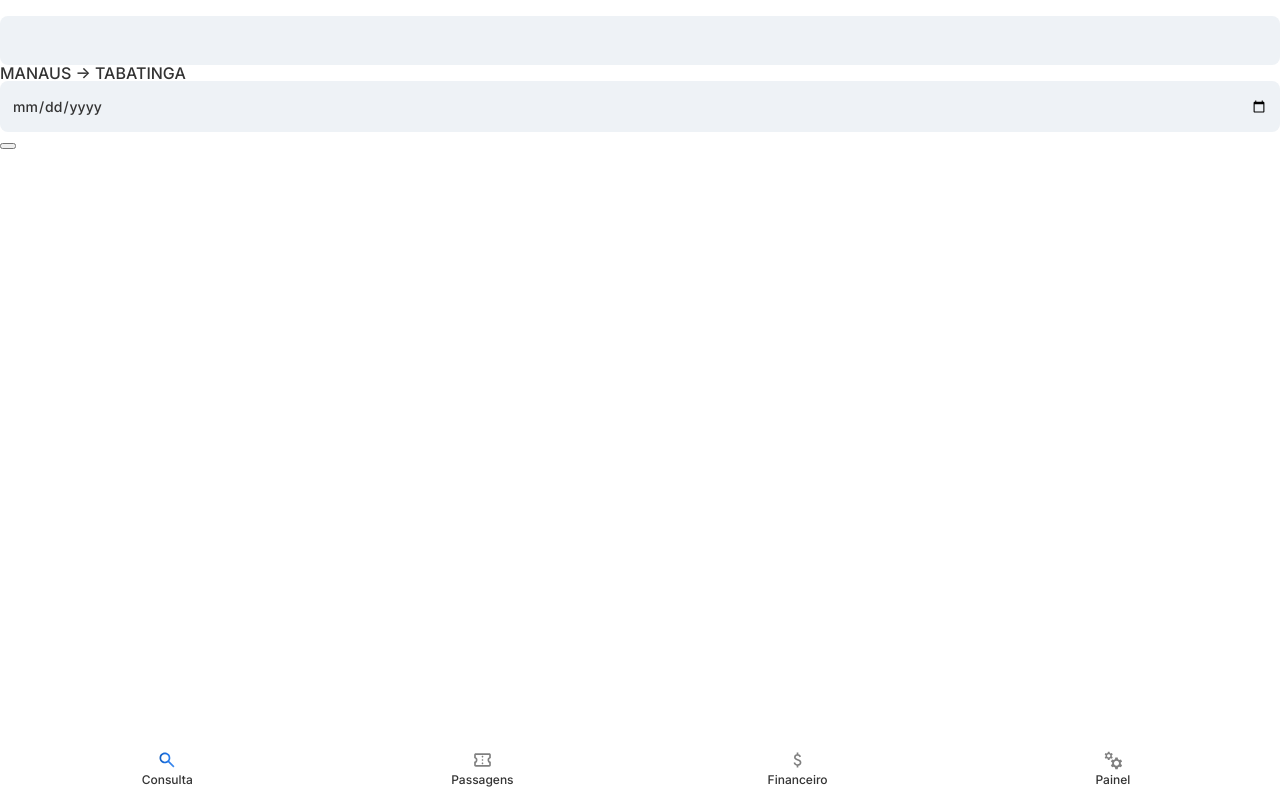
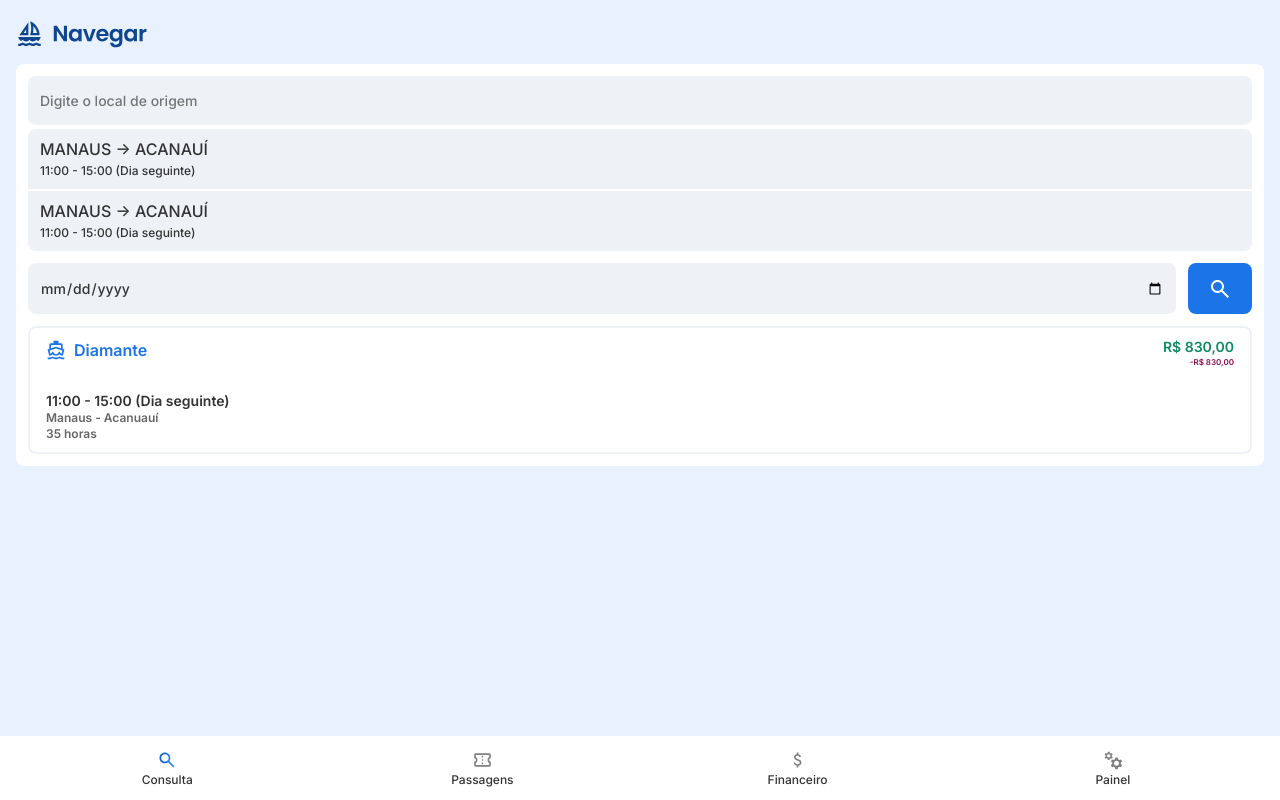
Before and after one commit to eu-erickfernandes/navegar-web, a Django app: page / in a window 1280 px wide. Run offline with Django 5.2, Linux system fonts and the light colour scheme; the visitor is signed in with stand-in values (Sample User, id 1).

Commit message:
Consulta de rotas

```diff
--- a/apps/authentication/actions.py
+++ b/apps/authentication/actions.py
@@ -97,7 +97,7 @@ def user_login(request):
     if user:
         login(request, user)
 
-        return redirect(reverse('route:index'))
+        return redirect(reverse('route:search'))
 
     return render(request, 'authentication/auth.html', {
         'error_messages': error_messages,
--- a/apps/authentication/decorators.py
+++ b/apps/authentication/decorators.py
@@ -4,7 +4,7 @@ from django.shortcuts import redirect
 def redirect_authenticated_user(view):
     def wrapper(request, *args, **kwargs):
         if request.user.is_authenticated:
-            return redirect(reverse('route:index'))
+            return redirect(reverse('route:search'))
 
         return view(request)
 
--- a/static/css/components/button.css
+++ b/static/css/components/button.css
@@ -29,6 +29,17 @@
             color: #FFF;
         }
     }
+
+    &.icon{
+        background-size: 1.5rem;
+        background-position: center;
+        background-repeat: no-repeat;
+        width: fit-content;
+
+        &.search{
+            background-image: url('../../icons/inputs/search.svg');
+        }
+    }
 }
 
 a:has(.button){
--- a/static/css/components/navbar.css
+++ b/static/css/components/navbar.css
@@ -3,9 +3,9 @@
     bottom: 0;
     box-sizing: border-box;
     display: flex;
-    gap: .8rem;
     font-size: .75rem;
     font-weight: 500;
+    gap: .8rem;
     height: var(--navbar-height);
     padding-block: .5rem;
     padding-inline: 1rem;
--- a/static/css/global/layout.css
+++ b/static/css/global/layout.css
@@ -12,21 +12,39 @@ body{
 body{
     display: flex;
     flex-direction: column;
-}
 
-body:has(.page-header){
+    &:has(.page-header){
         padding-top: var(--page-header-height);
     }
 
-body:has(.navbar) main{
-    padding-bottom: var(--navbar-height);
+    &:not(:has(.page-header)){
+        background-color: var(--clr-background);
+
+        main{
+            display: grid;
+            gap: 1rem;
+        }
     }
 
-body .hidden{
-    display: none;
+    &:has(.navbar) main{
+        padding-bottom: calc(var(--navbar-height) + 1rem);
     }
 
     .group{
         display: grid;
         gap: .5rem;
+
+        &.sm{
+            gap: .25rem;
         }
+    }
+
+    .hidden{
+        display: none;
+    }
+}
+
+main{
+    padding-inline: 1rem;
+    padding-block: 1.25rem;
+}
--- a/static/css/global/typography.css
+++ b/static/css/global/typography.css
@@ -25,3 +25,33 @@ body{
         display: none;
     }
 }
+
+.boat-label{
+    align-items: center;
+    color: var(--clr-primary);
+    display: flex;
+    font-weight: 600;
+    gap: .5rem;
+
+    &::before{
+        aspect-ratio: 1;
+        background-image: url('../../icons/labels/boat.svg');
+        background-position: center;
+        background-repeat: no-repeat;
+        background-size: contain;
+        content: '';
+        display: block;
+        width: 1.25rem;
+    }
+}
+
+
+.price-label{
+    color: var(--clr-green-dark);
+    font-weight: 600;
+}
+
+.cost-label{
+    color: var(--clr-red-dark);
+    font-weight: 600;
+}
--- /dev/null
+++ b/static/css/templates/route/search.css
@@ -0,0 +1,81 @@
+.logo{
+    height: 1.75rem;
+    width: auto;
+}
+
+.route-search-form{
+    background-color: var(--clr-white);
+    border-radius: .5rem;
+    gap: .75rem;
+    padding: .75rem;
+
+    .search-input-list{
+        display: grid;
+        gap: .25rem;
+
+        .route-list{
+            border-radius: .5rem;
+            display: grid;
+            gap: .125rem;
+            overflow: hidden;
+
+            li{
+                background-color: var(--clr-gray-light);
+                cursor: pointer;
+                padding: .75rem;
+
+                .route-time{
+                    font-size: .75rem;
+                }
+            }
+        }
+    }
+
+    .search-date-button{
+        display: flex;
+        gap: .75rem;
+    }
+
+    .result-item{
+        background-color: var(--clr-white);
+        border: 2px solid var(--clr-gray-light);
+        border-radius: .5rem;
+        box-sizing: border-box;
+        display: flex;
+        flex-direction: column;
+        justify-content: space-between;
+        height: 8rem;
+        padding-block: .75rem;
+        padding-inline: 1rem;
+        width: 100%;
+
+        .route-value{
+            align-items: flex-start;
+            display: flex;
+            justify-content: space-between;
+
+            .group{
+                text-align: right;
+
+                .price-label{
+                    font-size: 14px;
+                }
+
+                .cost-label{
+                    font-size: .5rem;
+                }
+            }
+        }
+
+        .route-info span{
+            color: var(--clr-text-light);
+            font-size: .75rem;
+            font-weight: 600;
+
+            &.route-time{
+                color: var(--clr-text);
+                font-size: 14px;
+            }
+        }
+    }
+}
--- a/templates/route/search.html
+++ b/templates/route/search.html
@@ -6,26 +6,66 @@
     Consulta de rotas
 {% endblock %}
 
+{% block css_template %}
+    <link rel="stylesheet" href="{% static 'css/templates/route/search.css' %}">
+{% endblock %}
+
 {% block content %}
     <main>
-        <img src="" alt="">
+        <img
+            alt="Logotipo Navegar"
+            class="logo"
+            src="{% static 'images/logo-blue.svg' %}"
+        >
 
-        <div class="">
-            <div>
-                <input type="text">
+        <form class="route-search-form">
+            <div class="search-input-list">
+                <input
+                    name="route"
+                    placeholder="Digite o local de origem"
+                    required
+                    type="text"
+                >
 
-                <ul>
-                    <li>
-                        MANAUS -> TABATINGA
+                <ul class="route-list">
+                    <li class="group">
+                        <p class="route">MANAUS -> ACANAUÍ</p>
+                        <span class="route-time">11:00 - 15:00 (Dia seguinte)</span>
+                    </li>
+                    <li class="group">
+                        <p class="route">MANAUS -> ACANAUÍ</p>
+                        <span class="route-time">11:00 - 15:00 (Dia seguinte)</span>
                     </li>
                 </ul>
             </div>
 
-            <div>
-                <input type="date" name="" id="">
+            <div class="search-date-button">
+                <input
+                    id="date"
+                    name="date"
+                    required
+                    type="date"
+                >
 
-                <button class="icon search" type="submit"></button>
+                <button class="button icon search" type="submit"></button>
             </div>
-        </div>
+
+            <a class="result-item" href="#">
+                <div class="route-value">
+                    <span class="boat-label">Diamante</span>
+
+                    <div class="group sm">
+                        <span class="price-label">R$ 830,00</span>
+                        <span class="cost-label">-R$ 830,00</span>
+                    </div>
+                </div>
+
+                <div class="group sm route-info">
+                    <span class="route-time">11:00 - 15:00 (Dia seguinte)</span>
+                    <span>Manaus - Acanuauí</span>
+                    <span>35 horas</span>
+                </div>
+            </a>
+        </form>
     </main>
 {% endblock %}
```
Also changed, not shown: static/icons/inputs/search.svg, static/icons/labels/boat.svg (added), static/images/logo-blue.svg (added). Lines whose indentation alone changed are shown as unchanged.
